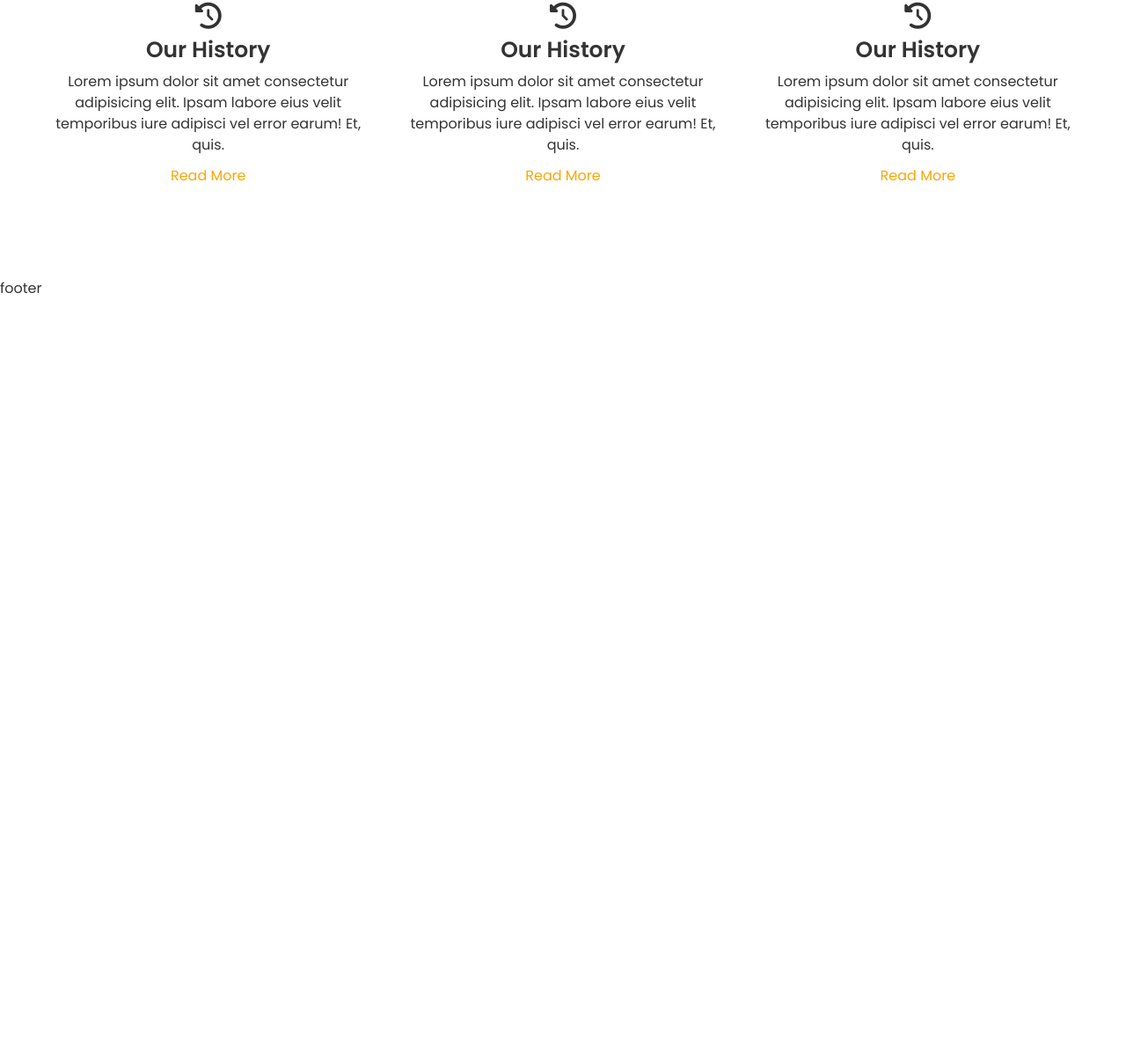
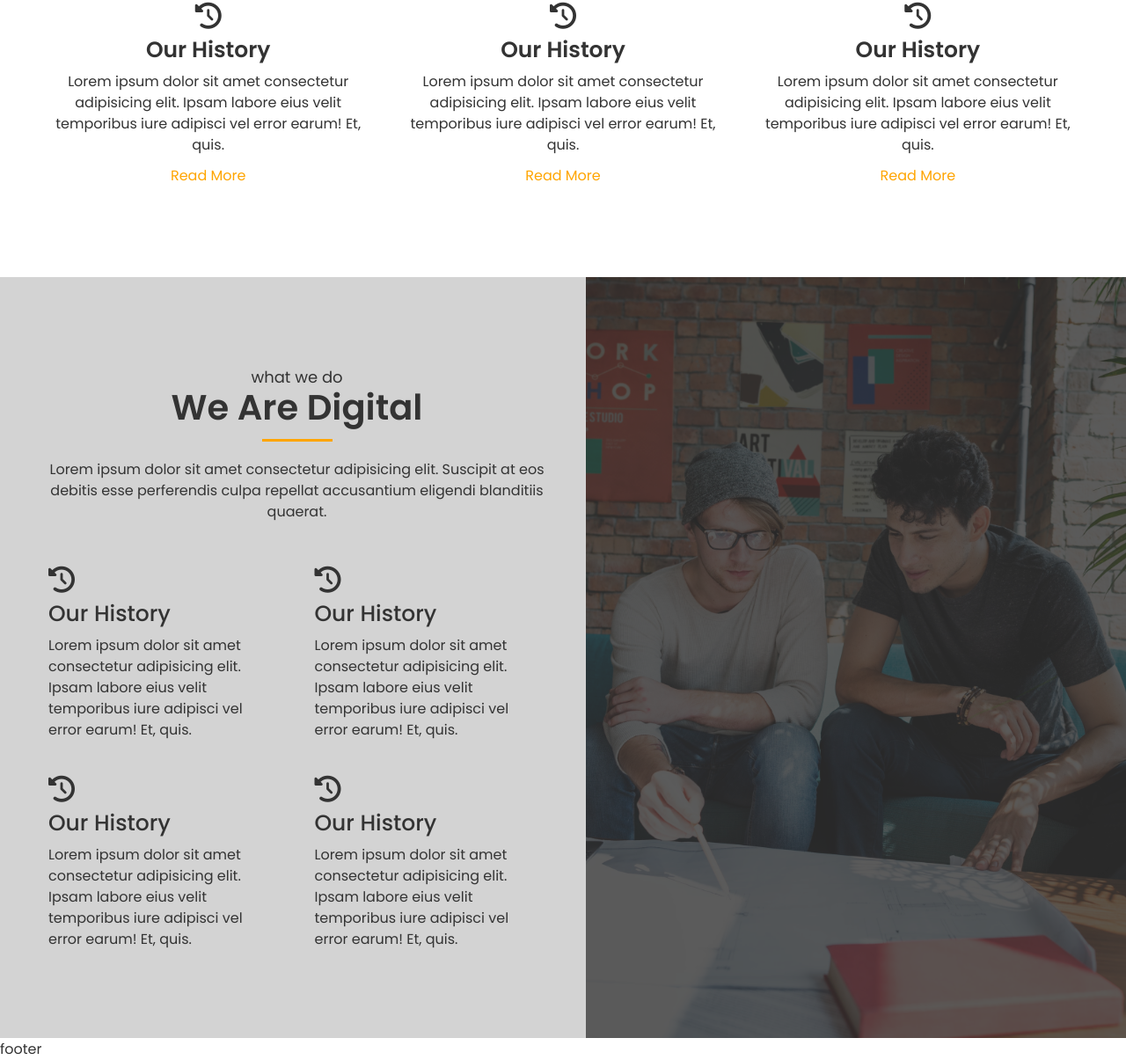
Before and after one commit to aburaihan8715/project_6_picchi, a plain HTML site: page index.html in a window 1280 px wide. Shown: the part 1537-2742 px from the top of the page at 88% size. Before the commit the page ends 1878 px from the top, so only its background shows below. Drawn offline with Linux system fonts and the light colour scheme.

Commit message:
features done

```diff
--- a/assets/css/layouts/_about.scss
+++ b/assets/css/layouts/_about.scss
@@ -1,3 +1,4 @@
+.about_area {
   .about {
     display: grid;
     grid-template-columns: 60% 40%;
@@ -18,6 +19,11 @@
 
     .about_image {
       box-shadow: 15px 15px 0px 0px orange;
+      img {
+        width: 100%;
+        height: 100%;
+        object-fit: cover;
+      }
     }
   }
 
@@ -49,3 +55,4 @@
       }
     }
   }
+}
--- a/assets/css/layouts/_all.scss
+++ b/assets/css/layouts/_all.scss
@@ -2,3 +2,4 @@
 @import "banner";
 @import "section-title";
 @import "about";
+@import "features";
--- /dev/null
+++ b/assets/css/layouts/_features.scss
@@ -0,0 +1,66 @@
+.features_area {
+  background-color: lightgray;
+  position: relative;
+
+  &::after {
+    content: "";
+    width: 48%;
+    height: 100%;
+    background-image: url("../../assets/img/features/feature-1.jpg");
+    background-position: center;
+    background-size: cover;
+    background-repeat: no-repeat;
+    position: absolute;
+    top: 0;
+    right: 0;
+    z-index: 1;
+  }
+
+  &::before {
+    content: "";
+    width: 48%;
+    height: 100%;
+    background-color: #333;
+    opacity: 0.8;
+    position: absolute;
+    top: 0;
+    right: 0;
+    z-index: 2;
+  }
+
+  .features {
+    .section_title {
+      P {
+        width: 100%;
+      }
+    }
+  }
+
+  .features_wrapper {
+    display: grid;
+    grid-template-columns: repeat(2, 1fr);
+    gap: 40px;
+  }
+
+  .features_content_box {
+    display: grid;
+    grid-template-columns: repeat(2, 1fr);
+    gap: 40px;
+    margin-top: 50px;
+
+    .single_feature {
+      display: flex;
+      flex-direction: column;
+      gap: 10px;
+
+      i {
+        font-size: 30px;
+      }
+
+      h4 {
+        text-transform: capitalize;
+        font-size: 25px;
+      }
+    }
+  }
+}
--- a/assets/css/layouts/_header.scss
+++ b/assets/css/layouts/_header.scss
@@ -6,7 +6,6 @@
   left: 0;
   color: #fff;
   padding: 10px 0;
-}
 
   .navbar {
     display: grid;
@@ -42,3 +41,4 @@
       }
     }
   }
+}
--- a/index.html
+++ b/index.html
@@ -125,6 +125,60 @@
           </div>
         </div>
       </section>
+
+      <!-- features -->
+      <section class="features_area section_padding">
+        <div class="container">
+          <div class="features_wrapper">
+            <div class="features">
+              <div class="section_title">
+                <span>what we do</span>
+                <h2>we are digital</h2>
+                <p>
+                  Lorem ipsum dolor sit amet consectetur adipisicing elit. Suscipit at eos debitis esse perferendis culpa repellat accusantium
+                  eligendi blanditiis quaerat.
+                </p>
+              </div>
+
+              <div class="features_content_box">
+                <div class="single_feature">
+                  <i class="fa-solid fa-clock-rotate-left"></i>
+                  <h4>our history</h4>
+                  <p>
+                    Lorem ipsum dolor sit amet consectetur adipisicing elit. Ipsam labore eius velit temporibus iure adipisci vel error earum! Et,
+                    quis.
+                  </p>
+                </div>
+                <div class="single_feature">
+                  <i class="fa-solid fa-clock-rotate-left"></i>
+                  <h4>our history</h4>
+                  <p>
+                    Lorem ipsum dolor sit amet consectetur adipisicing elit. Ipsam labore eius velit temporibus iure adipisci vel error earum! Et,
+                    quis.
+                  </p>
+                </div>
+                <div class="single_feature">
+                  <i class="fa-solid fa-clock-rotate-left"></i>
+                  <h4>our history</h4>
+                  <p>
+                    Lorem ipsum dolor sit amet consectetur adipisicing elit. Ipsam labore eius velit temporibus iure adipisci vel error earum! Et,
+                    quis.
+                  </p>
+                </div>
+                <div class="single_feature">
+                  <i class="fa-solid fa-clock-rotate-left"></i>
+                  <h4>our history</h4>
+                  <p>
+                    Lorem ipsum dolor sit amet consectetur adipisicing elit. Ipsam labore eius velit temporibus iure adipisci vel error earum! Et,
+                    quis.
+                  </p>
+                </div>
+              </div>
+            </div>
+            <div class="features_image">&nbsp;</div>
+          </div>
+        </div>
+      </section>
     </main>
     <footer>footer</footer>
   </body>
```
Also changed, not shown: assets/css/style.css, 1 other file. Lines whose indentation alone changed are shown as unchanged.
